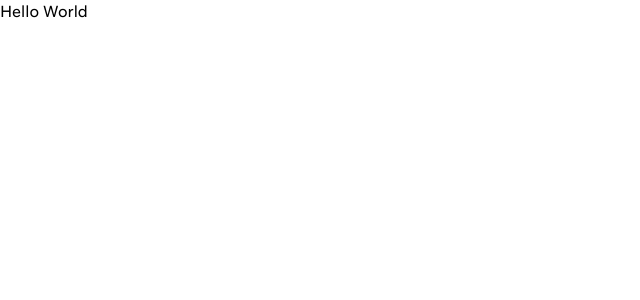
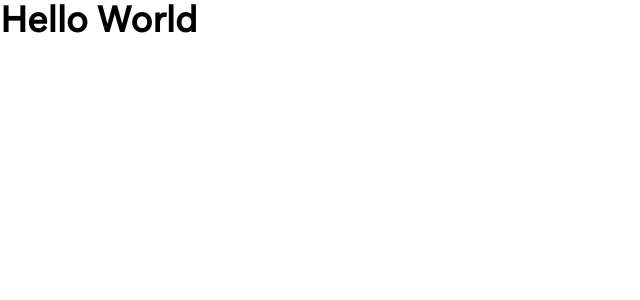
Before and after one commit to emadabdulrahim/emad.design-v2, a Next.js app: page / in a window 1280 px wide. Shown: the top 300 px of the page, without its empty margins (0-640 px from the left). Built offline with nearby package versions, Linux system fonts and the light colour scheme.

Commit message:
test deployment

```diff
--- a/src/components/Heading.tsx
+++ b/src/components/Heading.tsx
@@ -6,5 +6,5 @@ export const Heading: React.FC<any> = ({
   as: Tag = "h2",
   children,
 }) => {
-  return <Tag className={`text-${size} font-bold${className}`}>{children}</Tag>
+  return <Tag className={`text-7 font-bold`}>{children}</Tag>
 }
```
